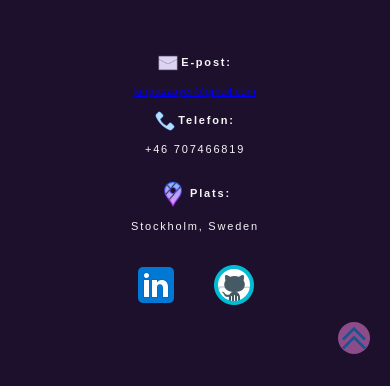
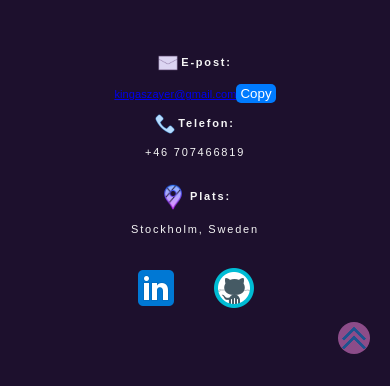
Before and after one commit to KingaSzayer-Iths/kingas-portfolio, a React (Create React App) app: page /contact in a window 390 px wide. Shown: the part 430-816 px from the top of the page. Built offline with nearby package versions, Linux system fonts and the light colour scheme.

Commit message:
add copy button in contact page

```diff
--- a/src/App.css
+++ b/src/App.css
@@ -289,7 +289,7 @@ a:hover {
 .job {
   border-top: 2px solid whitesmoke;
   box-shadow: 1px 5px #6cc7feb3, 0 0 25px lightgrey, 0 0 5px rgb(71, 70, 70);
-  margin: 0 0 40px 0;
+  margin: 30px 0 40px 0;
   border-radius: 20px;
   padding: 20px 0 40px 30px;
 }
@@ -458,7 +458,7 @@ flex: 1;
 
 .contact-me {
   border-radius: 30px;
-  z-index: 100;
+  /* z-index: 100; */
   justify-content: center;
   display: flex;
   flex-direction: column;
@@ -482,11 +482,25 @@ flex: 1;
   font-size: 34px;
 }
 
+.copy-button-icon {
+  background-color: #007bff;
+  /* background-color: yellow; */
+  color: #fff;
+  border: none;
+  padding: 5px 10px;
+  border-radius: 5px;
+  cursor: pointer;
+}
+.copy-button-ok {
+  color: green;
+  margin-top: 10px;
+}
+
 /* .contact-image-flex {
   align-items: center;
 } */
 .contact-image-flex .image-top {
-  padding-top: 8rem;
+  padding-top: 7rem;
   /* z-index: 100; */
   display: flex;
   align-items: center;
@@ -506,6 +520,7 @@ flex: 1;
   padding: 0 5%;
   /* font-size: 1rem; */
   text-align: center;
+  gap: 4px;
 }
 
 .contact-info strong {
@@ -514,8 +529,6 @@ flex: 1;
   text-align: center;
   justify-content: center;
   gap: 3px;
-
-
 }
 
 .contact-info p {
@@ -702,7 +715,7 @@ ul {
   text-transform: uppercase;
   text-align: left;
   font-weight: 900;
-  margin-top: 5rem;
+  margin-top: 12rem;
 }
 
 .about-header span {
@@ -1518,8 +1531,9 @@ ul {
     /* justify-content: center; */
     text-align: center;
     justify-items: center;
-    gap: 105px;
-    margin: 60px 60px 60px 0px;
+    gap: 55px;
+    margin: 40px 0px 60px 30px;
+    padding: 0;
 
     /* margin-right: 320px; */
     /* background-image: url(/svg.png); */
@@ -1543,6 +1557,31 @@ ul {
     padding: 0 0;
   }
 
+
+  .contact-info {
+    display: flex;
+    flex-direction: column;
+    /* padding: 0 5%; */
+    text-align: center;
+    margin: 0px 0px;
+    gap: 4px;
+    /* padding: 0; */
+    /* flex: 1; */
+    /* margin: 30px 30px 30px 0; */
+    /* font-size: 1rem; */
+
+    /* width: 100%; */
+    /* z-index: 100; */
+    /* padding: 0 5%; */
+    /* justify-content: center; */
+    /* margin: 10px 30px; */
+
+    /* font-size: 1.1rem; */
+  }
+  .about-header {
+    margin-top: 7rem;
+  }
+
 }
 
 
@@ -1555,10 +1594,18 @@ ul {
 
 @media only screen and (max-width:480px) {
 
+
+  .about-header {
+    margin-top: 5rem;
+  }
+  .copy-button-icon {
+    padding: 2px 4px;
+  }
 
   .edu,
   .job {
     padding: 20px 10px 40px 20px;
+    margin: 20px 0 40px 0;
   }
 
   .project-flex {
@@ -1952,6 +1999,7 @@ ul {
     text-align: center;
     justify-content: center;
     margin: 10px 30px;
+    gap: 0;
   }
   .contact-header h1 {
     font-weight: 600;
--- a/src/contact.jsx
+++ b/src/contact.jsx
@@ -1,4 +1,4 @@
-import React from 'react'
+import React, { useState } from 'react'
 import bild from './images/portfolio_home.webp'
 // import bild2 from './images/portfolioimage2.png'
 import email from './icons/email.png'
@@ -8,6 +8,22 @@ import linkedin from './icons/linkedin.png'
 import github from './icons/github.png'
 
 function Contact() {
+
+  const mail = "kingaszayer@gmail.com";
+  const [copySuccess, setCopySuccess] = useState(false);
+
+  const copyToClipboard = () => {
+    navigator.clipboard.writeText(mail)
+    .then(() => {
+      setCopySuccess(true);
+      setTimeout (() => setCopySuccess(false), 2000);
+    })
+    .catch((err) => {
+      console.error("Failed to copy text: ", err);
+    });
+  };
+
+
   return <>
     <div className="contact-me">
     <div className="contact-header">
@@ -24,10 +40,21 @@ function Contact() {
     <div>
     <p><strong><img width="20px"src={email} alt="E-mail icon" />E-post:</strong></p>
     {/* <p>kingaszayer@gmail.com</p> */}
+    {/* <a href='mailto:kingaszayer@gmail.com'>kingaszayer@gmail.com</a> */}
 
-    <a href='mailto:kingaszayer@gmail.com'>kingaszayer@gmail.com</a>
+    <a href={`mailto:${mail}`}>{mail}</a>
+
+
+    <button className="copy-button-icon" onClick={copyToClipboard}>Copy</button>
+
 
     </div>
+
+    {copySuccess && (
+      <p className="copy-button-ok">Email copied to clipboard!</p>
+    )}
+
+
     <div>
     <p><strong><img width="20px"src={phone} alt="Phone icon" />Telefon:</strong></p>
     <p>+46 707466819</p>
--- a/src/hobbys.jsx
+++ b/src/hobbys.jsx
@@ -19,7 +19,7 @@ function Hobbys() {
   let oldPortfolio = {
       "name":"Portfolio",
       "shortDescription":"GraphQL",
-      "longDescription":"Min tidigare porfolio, skapad med React och Gatsby där jag integrerade Contentful för dynamiskt innehållshantering och använde GraphQL för effektiva dataförfrågningar. Designen är handkodad i HTML och CSS för att ge en stillren och användarvänlig upplevelse.",
+      "longDescription":"Min tidigare porfolio, skapad med React och Gatsby där jag integrerade Contentful för dynamiskt innehållshantering och använde GraphQL för effektiva dataförfrågningar. Designen är kodad i HTML och CSS för att ge en stillren och användarvänlig upplevelse.",
       "images": [
           "./images/portfolio_homepage1_old.webp",
           "./images/portfolio_homepage2_old.webp",
```
